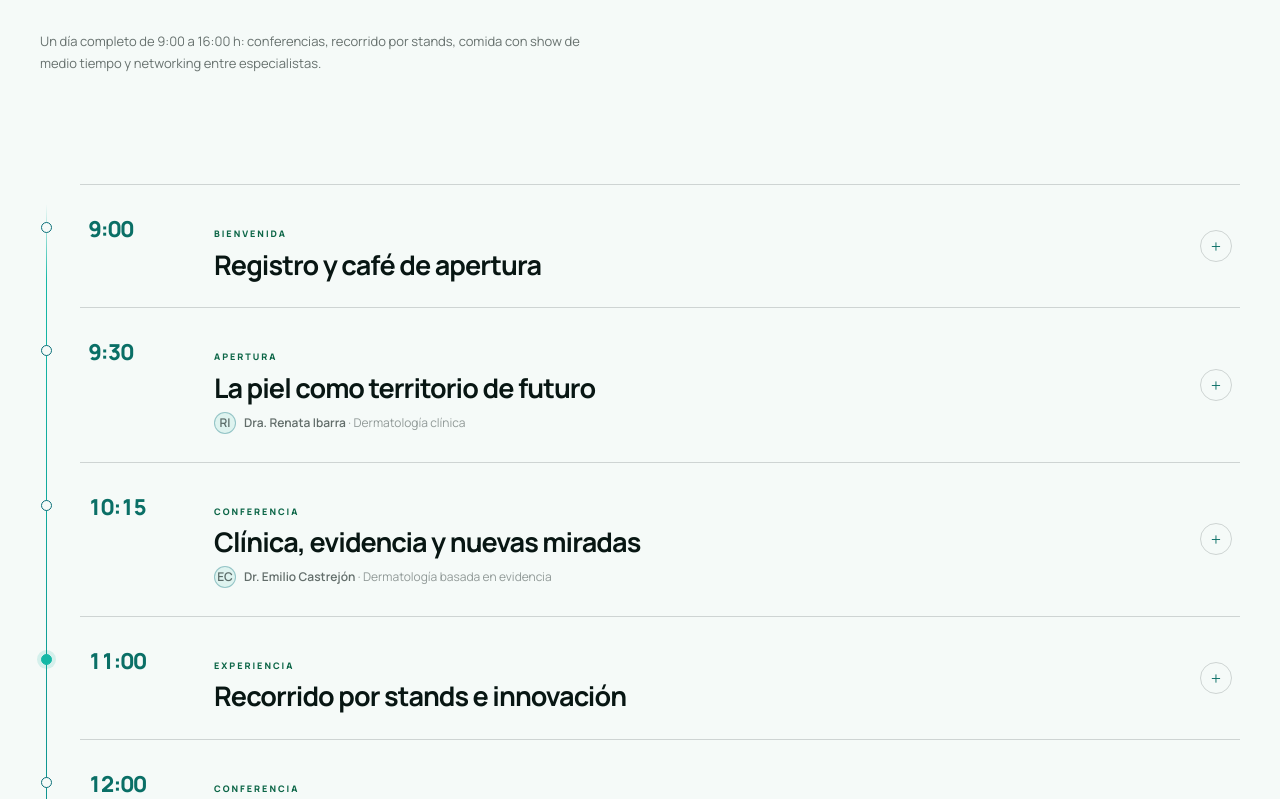
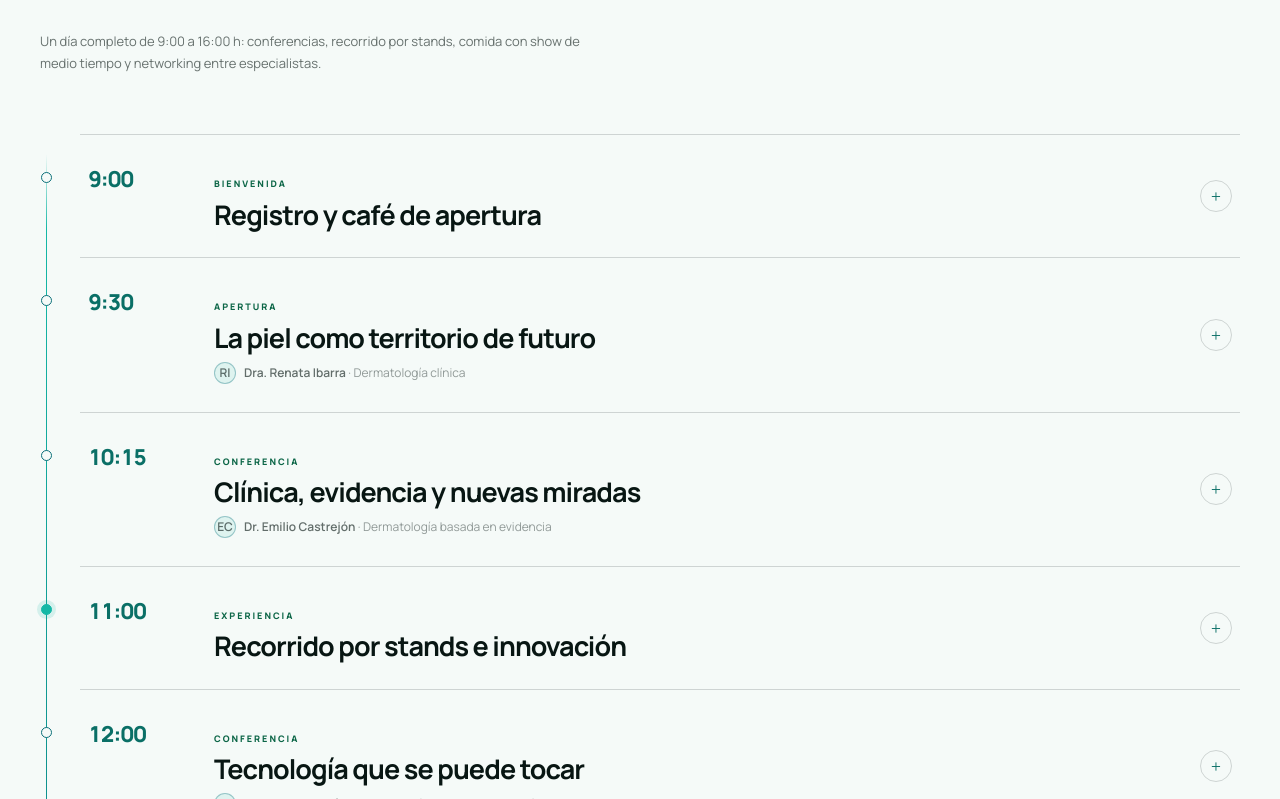
Before and after one commit to teccapitalweb/dermafutura-expo-2027, a Next.js app: page / in a window 1280 px wide. Shown: the part 6561-7360 px from the top of the page. Built offline with nearby package versions, Linux system fonts and the light colour scheme; no server answers; a web font is replaced by a local one.

Commit message:
Change 'Hello World' to 'Goodbye World'

```diff
--- a/app/globals.css
+++ b/app/globals.css
@@ -222,7 +222,7 @@ em { color:var(--rose); font-style:normal; font-weight:600; }
 .program-intro h2 em { display:block; color:var(--rose-deep); }
 
 /* MODIFICADO: horario tipo línea de tiempo, con clic para desplegar descripción y bloque en curso automático */
-.schedule { position:relative; display:grid; margin-top:110px; padding-left:40px; }
+.schedule { position:relative; display:grid; margin-top:60px; padding-left:40px; }
 .schedule::before { content:''; position:absolute; top:20px; bottom:20px; left:6px; width:1px; background:linear-gradient(180deg,transparent,var(--rose) 6%,var(--plum) 94%,transparent); }
 .schedule article { position:relative; display:grid; grid-template-columns:96px 1fr 32px; align-items:baseline; gap:30px; padding:28px 8px; border-bottom:1px solid var(--line-dark); cursor:pointer; opacity:0; transform:translateY(18px); animation:schedule-in .6s cubic-bezier(.16,1,.3,1) forwards; transition:padding-left .45s cubic-bezier(.16,1,.3,1),background .45s ease; }
 .schedule article:first-child { border-top:1px solid var(--line-dark); }
```
